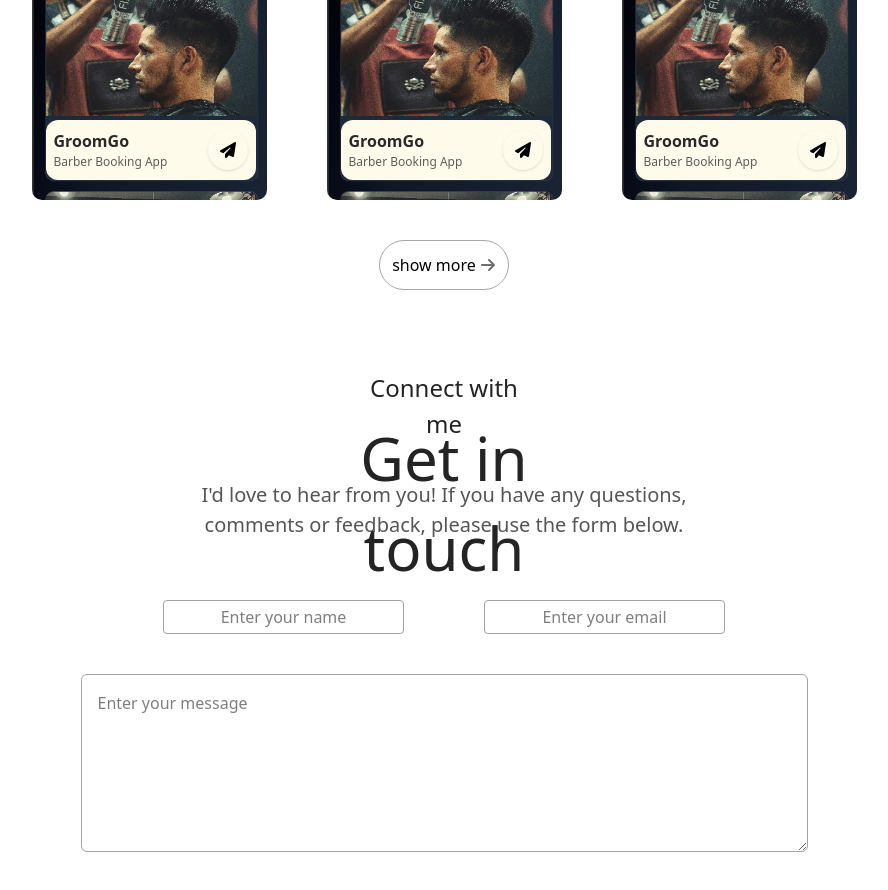
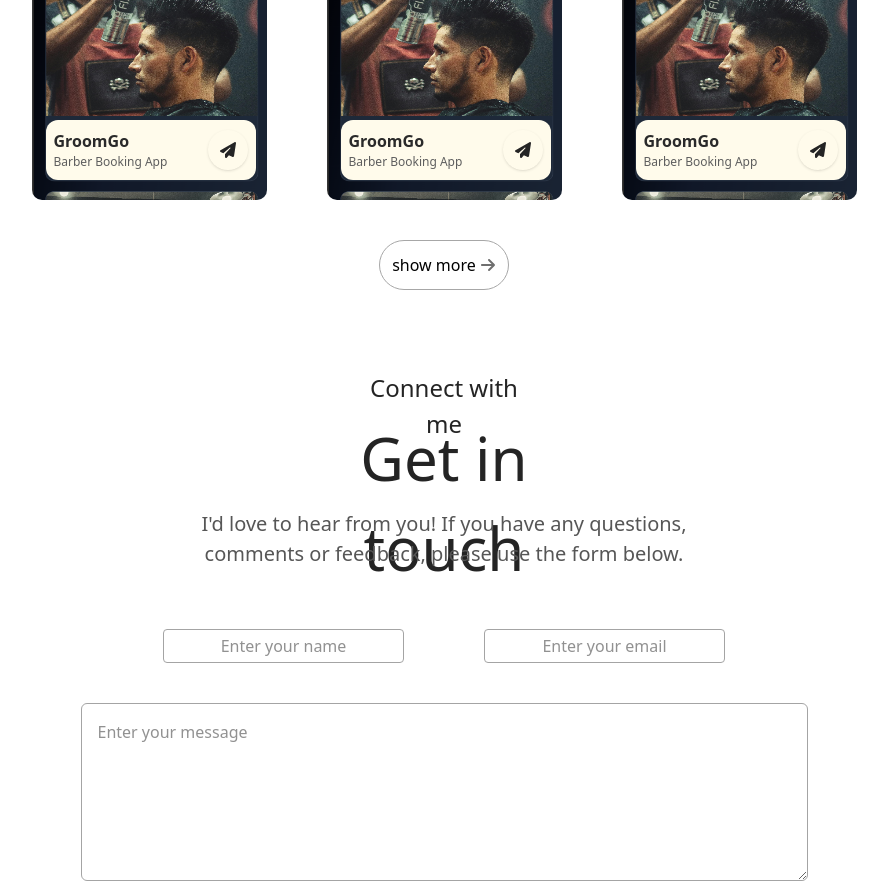
Before and after one commit to Tiwari0808/portfolio_nextjs, a Next.js app: page / in a window 1280 px wide. Shown: the part 2540-3430 px from the top of the page, without its empty margins (196-1084 px from the left). Built offline with nearby package versions, Linux system fonts and the light colour scheme.

Commit message:
improved dark mode

```diff
--- a/app/component/Connect.jsx
+++ b/app/component/Connect.jsx
@@ -3,7 +3,7 @@
 import React, { useState } from 'react'
 import { FaLongArrowAltRight, FaSpinner } from "react-icons/fa";
 
-const Connect = () => {
+const Connect = ({isDark}) => {
     const [result, setResult] = useState("");
     const [isSending, setIsSending] = useState(false);
 
@@ -33,19 +33,19 @@ const Connect = () => {
         }
     };
     return (
-        <div className='mt-20 scroll-mt-24' id='Connect'>
+        <div className={`mt-20 scroll-mt-24 ${isDark?'text-white':'text-[#242424]'}`} id='Connect'>
             <div className='flex flex-col items-center justify-center lg:gap-[1rem]'>
-                <p className='w-[181px] h-[27px] text-[#242424] text-[20px] lg:text-[24px] text-center'>Connect with me</p>
-                <h2 className='w-[327px] h-[68px] text-[#242424] text-[36px] lg:text-[60px] text-center'>Get in touch</h2>
-                <p className='max-w-[577px] max-h-[80px] text-[#565656] mt-[-17px] text-[16px] px-5 lg:text-[20px] text-center'>I'd love to hear from you! If you have any questions, comments or
+                <p className='w-[181px] h-[27px] text-[20px] lg:text-[24px] text-center'>Connect with me</p>
+                <h2 className='w-[327px] h-[68px] text-[36px] lg:text-[60px] text-center'>Get in touch</h2>
+                <p className={`max-w-[577px] max-h-[80px] ${isDark?'text-white':'text-[#565656]'} mt-[-17px] lg:mt-3 text-[16px] px-5 lg:text-[20px] text-center`}>I'd love to hear from you! If you have any questions, comments or
                     feedback, please use the form below.</p>
             </div>
             <form className='flex flex-col' onSubmit={onSubmit} >
                 <div className='flex flex-col md:flex-row items-center lg:gap-20 gap-3 justify-center mt-15'>
-                    <input type="text" required name='name' placeholder='Enter your name' className='border-[1px] max-w-[348px] outline-0 max-h-[68px] border-[#A4A4A4] bg-[#FFFFFF] p-1 text-center rounded-[4px]' />
-                    <input type="text" required name='email' placeholder='Enter your email' className='border-[1px] max-w-[348px] outline-0 max-h-[68px] border-[#A4A4A4] bg-[#FFFFFF] p-1 text-center rounded-[4px]' />
+                    <input type="text" required name='name' placeholder='Enter your name' className={`border-[1px] max-w-[348px] outline-0 max-h-[68px] border-[#A4A4A4] ${isDark?'bg-[#2a004a]':'bg-[#FFFFFF]'} p-1 text-center rounded-[4px]`}/>
+                    <input type="text" required name='email' placeholder='Enter your email' className={`border-[1px] max-w-[348px] outline-0 max-h-[68px] border-[#A4A4A4] ${isDark?'bg-[#2a004a]':'bg-[#FFFFFF]'} p-1 text-center rounded-[4px]`}/>
                 </div>
-                <textarea name="message" id="" required placeholder='Enter your message' rows='6' className='outline-0 p-4  rounded-[6px] flex items-center justify-center border-[#A4A4A4] lg:mt-10 mt-3 mx-auto md:w-[727px] lg:max-h-[215px] border-[1px]'></textarea>
+                <textarea name="message" id="" required placeholder='Enter your message' rows='6' className={`outline-0 p-4  rounded-[6px] flex items-center justify-center ${isDark?'bg-[#2a004a]':''} border-[#A4A4A4] lg:mt-10 mt-3 mx-auto md:w-[727px] lg:max-h-[215px] border-[1px]`}></textarea>
                 <button type='submit' disabled={isSending} className='border-[1px] border-[#A4A4A4] px-3 py-2 flex items-center justify-center  cursor-pointer mx-auto mt-10 rounded-full bg-[#202020] text-[#FFFFFF]'>{isSending ? <FaSpinner /> : 'Submit now'}<span className={!isSending ? `text-center ml-2` : `hidden`}><FaLongArrowAltRight /></span></button>
             </form>
             <p className='mt-10 text-center underline text-red-500'>{result}</p>
--- a/app/component/Footer.jsx
+++ b/app/component/Footer.jsx
@@ -3,10 +3,10 @@ import Image from 'next/image'
 import React from 'react'
 import { IoMail } from "react-icons/io5";
 
-const Footer = () => {
+const Footer = ({isDark}) => {
     return (
         <div className='flex px-10   items-center justify-center flex-col  lg:mt-20'>
-            <Image src={assets.logo3} width={171} height={57} alt='logo' className='px-10 md:px-0' />
+            <Image src={isDark?assets.logo:assets.logo3} width={171} height={57} alt='logo' className='px-10 md:px-0' />
             <div className='flex items-center justify-center gap-1 text-[12px] text-[#797979]'>
                 <IoMail />
                 <p>divyanshutiwari173@gmail.com</p>
--- a/app/component/Project.jsx
+++ b/app/component/Project.jsx
@@ -4,16 +4,16 @@ import Image from 'next/image'
 import React from 'react'
 import { FaArrowRight, FaPaperPlane } from 'react-icons/fa6'
 
-const Project = () => {
+const Project = ({isDark}) => {
     const handleShowMore = () => {
         window.open('https://github.com/Tiwari0808', '_blank')
     }
     return (
-        <div id='Work' className='flex justify-evenly items-center flex-col gap-10 mt-20 scroll-mt-24'>
+        <div id='Work' className={`flex ${isDark?'text-white':'text-[#242424]'} justify-evenly items-center flex-col gap-10 mt-20 scroll-mt-24`}>
             <div className='flex justify-center items-center flex-col '>
-                <p className='text-[20px] lg:text-[24px] text-[#242424]'>my portfolio</p>
-                <p className='text-[36px] lg:text-[60px] text-[#242424]'>My latest work</p>
-                <p className='lg:text-[20px] text-[16px] text-[#565656] text-center px-5 lg:w-[750px]'>Welcome to my web development portfolio! Explore a collection of projects showcasing
+                <p className='text-[20px] lg:text-[24px]'>my portfolio</p>
+                <p className='text-[36px] lg:text-[60px]'>My latest work</p>
+                <p className={`lg:text-[20px] text-[16px] ${isDark?'text-white':'text-[#565656]'} text-center px-5 lg:w-[750px]`}>Welcome to my web development portfolio! Explore a collection of projects showcasing
                     my expertise in front-end development.</p>
             </div>
             <div className='flex flex-col md:flex-row items-center  justify-between gap-15'>
@@ -33,7 +33,7 @@ const Project = () => {
                             <p className="text-[#2A2A2A] font-semibold">GroomGo</p>
                             <p className="text-[#5E5E5E] text-[12px]">Barber Booking App</p>
                         </div>
-                        <div className="group-hover:bg-[#D8FC68] shadow cursor-pointer hover:shadow-xl p-3 rounded-full">
+                        <div className={`${isDark?'bg-red-500 text-white':''} group-hover:bg-red-500 shadow cursor-pointer hover:shadow-xl p-3 rounded-full`}>
                             <FaPaperPlane className='group-hover:rotate-360 transition-transform duration-500' />
                         </div>
                     </div>
@@ -54,7 +54,7 @@ const Project = () => {
                             <p className="text-[#2A2A2A] font-semibold">GroomGo</p>
                             <p className="text-[#5E5E5E] text-[12px]">Barber Booking App</p>
                         </div>
-                        <div className="group-hover:bg-[#D8FC68] shadow cursor-pointer hover:shadow-xl p-3 rounded-full">
+                        <div className={`${isDark?'bg-red-500 text-white':''} group-hover:bg-red-500 shadow cursor-pointer hover:shadow-xl p-3 rounded-full`}>
                             <FaPaperPlane className='group-hover:rotate-360 transition-transform duration-500' />
                         </div>
                     </div>
@@ -75,7 +75,7 @@ const Project = () => {
                             <p className="text-[#2A2A2A] font-semibold">GroomGo</p>
                             <p className="text-[#5E5E5E] text-[12px]">Barber Booking App</p>
                         </div>
-                        <div className="group-hover:bg-[#D8FC68] shadow cursor-pointer hover:shadow-xl p-3 rounded-full">
+                        <div className={`${isDark?'bg-red-500 text-white':''} group-hover:bg-red-500 shadow cursor-pointer hover:shadow-xl p-3 rounded-full`}>
                             <FaPaperPlane className='group-hover:rotate-360 transition-transform duration-500' />
                         </div>
                     </div>
@@ -84,8 +84,8 @@ const Project = () => {
             </div>
 
             <div onClick={() => handleShowMore()} className='border cursor-pointer border-[#A7A7A7] p-3 rounded-full text-center flex items-center gap-1 justify-center group'>
-                <button className='text-black cursor-pointer' >show more</button>
-                <FaArrowRight className='text-[#6F6F6F] cursor-pointer group-hover:translate-x-1 duration-500' />
+                <button className={`${isDark?'text-white':'text-black'} cursor-pointer`} >show more</button>
+                <FaArrowRight className={`${isDark?'text-red-500':'text-[#6F6F6F]'} cursor-pointer group-hover:translate-x-1 duration-500` }/>
             </div>
 
         </div>
--- a/app/component/Services.jsx
+++ b/app/component/Services.jsx
@@ -15,19 +15,19 @@ const Services = ({isDark}) => {
                 </p>
             </div>
             <div className="flex flex-col lg:flex-row gap-4 lg:gap-0 items-center justify-evenly mt-10">
-                <div className='w-[235px] h-[235px] border-[2px] border-[#EFEFEF] p-5 flex flex-col justify-evenly rounded-[8px] shadow hover:bg-rose-100 hover:-translate-y-1 duration-500'>
+                <div className={`w-[235px] h-[235px] border-[2px] border-[#EFEFEF] p-5 flex flex-col justify-evenly rounded-[8px] shadow ${isDark?'hover:bg-[#2a004a]':' hover:bg-rose-100'} hover:-translate-y-1 duration-500`}>
                     <FaLaptopCode className="w-[40px] h-[40px] bg-red-600 p-1.5 text-white rounded-[10px]" />
-                    <p className="text-[26px] text-[#282828] font-medium">Web Development</p>
+                    <p className={`text-[26px] ${isDark?'text-white':'text-[#282828]'}  font-medium`}>Web Development</p>
                     <p className="text-[#797979] leading-[26px] text-[16px]">Responsive, high-performance websites.</p>
                 </div>
-                <div className='w-[235px] h-[235px] border-[2px] border-[#EFEFEF] p-5 flex flex-col justify-evenly rounded-[8px] hover:bg-rose-100 hover:-translate-y-1 duration-500'>
+                <div className={`w-[235px] h-[235px] border-[2px] border-[#EFEFEF] p-5 flex flex-col justify-evenly rounded-[8px] shadow ${isDark?'hover:bg-[#2a004a]':' hover:bg-rose-100'} hover:-translate-y-1 duration-500`}>
                     <FaPalette className="w-[40px] h-[40px] bg-red-600 p-1.5 text-white rounded-[10px]" />
-                    <p className="text-[26px] text-[#282828] font-medium">UI / UX Design</p>
+                    <p className={`text-[26px] ${isDark?'text-white':'text-[#282828]'}  font-medium`}>UI / UX Design</p>
                     <p className="text-[#797979] leading-[26px] text-[16px]">Modern, user-focused designs.</p>
                 </div>
-                <div className='w-[235px] h-[235px] border-[2px] border-[#EFEFEF] p-5 flex flex-col justify-evenly rounded-[8px] hover:bg-rose-100 hover:-translate-y-1 duration-500'>
+                <div className={`w-[235px] h-[235px] border-[2px] border-[#EFEFEF] p-5 flex flex-col justify-evenly rounded-[8px] shadow ${isDark?'hover:bg-[#2a004a]':' hover:bg-rose-100'} hover:-translate-y-1 duration-500`}>
                     <FaRocket className="w-[40px] h-[40px] bg-red-600 p-1.5 text-white rounded-[10px]" />
-                    <p className="text-[26px] text-[#282828] font-medium">Deployment & Optimization</p>
+                    <p className={`text-[26px] ${isDark?'text-white':'text-[#282828]'}  font-medium`}>Deployment & Optimization</p>
                     <p className="text-[#797979] leading-[26px] text-[16px]">Live hosting, SEO-friendly, and optimized apps.</p>
                 </div>
 
```
Also changed, not shown: app/component/About.jsx (+4 -4 lines).
